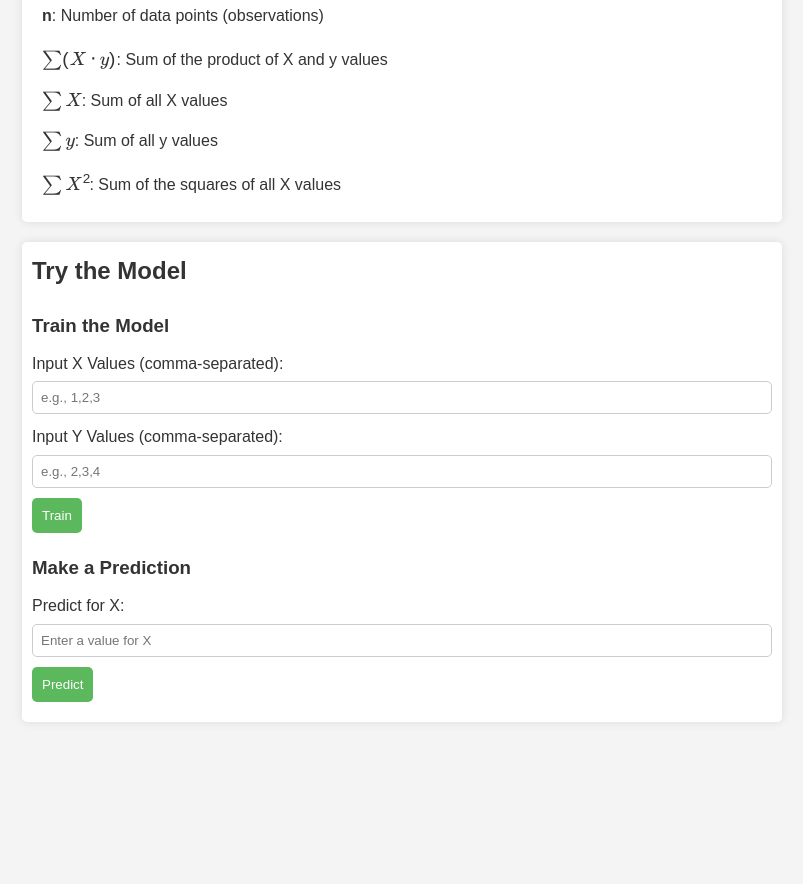
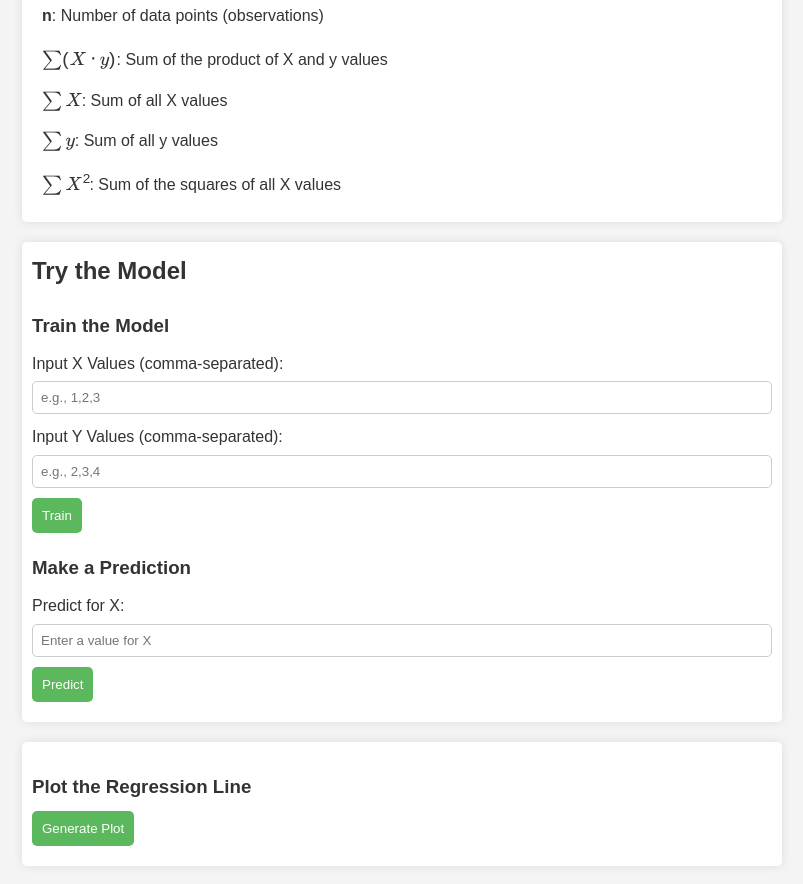
Before and after one commit to pcmoraesmenezes/nodejs-statistic-ml, a plain HTML site: page frontend/simple_linear_regression.html in a window 1280 px wide. Shown: the part 1268-2152 px from the top of the page, without its empty margins (238-1041 px from the left). Before the commit the page ends 2030 px from the top, so only its background shows below. Drawn offline with nearby package versions, Linux system fonts and the light colour scheme.

Commit message:
:sparkles: feat: Adding another section label

```diff
--- a/frontend/simple_linear_regression.html
+++ b/frontend/simple_linear_regression.html
@@ -6,7 +6,6 @@
         <title>Linear Regression Model</title>
         <link rel="stylesheet" href="styles.css">
 
-        <!-- MathJax Library for Rendering Beautiful Math -->
         <script src="https://cdn.jsdelivr.net/npm/mathjax@3/es5/tex-mml-chtml.js"></script>
     </head>
 <body>
@@ -16,7 +15,6 @@
     </header>
 
     <main>
-        <!-- Explanation Section -->
         <section id="explanation">
             <h2>What is Linear Regression?</h2>
             <p>
@@ -37,7 +35,6 @@
             </div>
         </section>
 
-        <!-- Use Cases Section -->
         <section id="use-cases">
             <h2>When is Linear Regression Used?</h2>
             <p>Linear regression is widely applied in different fields for predictive analysis:</p>
@@ -49,7 +46,6 @@
             </div>
         </section>
 
-        <!-- Calculations Section -->
         <section id="calculations">
             <h2>Calculations Behind Linear Regression</h2>
             <p>
@@ -87,11 +83,9 @@
         </section>
 
 
-        <!-- Demo Section -->
         <section id="demo">
             <h2>Try the Model</h2>
 
-            <!-- Train the Model -->
             <form id="train-form">
                 <h3>Train the Model</h3>
                 <label for="x-values">Input X Values (comma-separated):</label>
@@ -103,7 +97,6 @@
                 <button type="submit">Train</button>
             </form>
 
-            <!-- Make a Prediction -->
             <form id="predict-form">
                 <h3>Make a Prediction</h3>
                 <label for="predict-value">Predict for X:</label>
@@ -114,6 +107,13 @@
 
             <div id="prediction-result"></div>
         </section>
+
+        <section id="plot-section">
+            <h3>Plot the Regression Line</h3>
+            <button id="plot-button">Generate Plot</button>
+            <div id="plot-container" style="margin-top: 10px; text-align: center;"></div>
+        </section>
+
     </main>
 
     <script src="script.js"></script>
```
